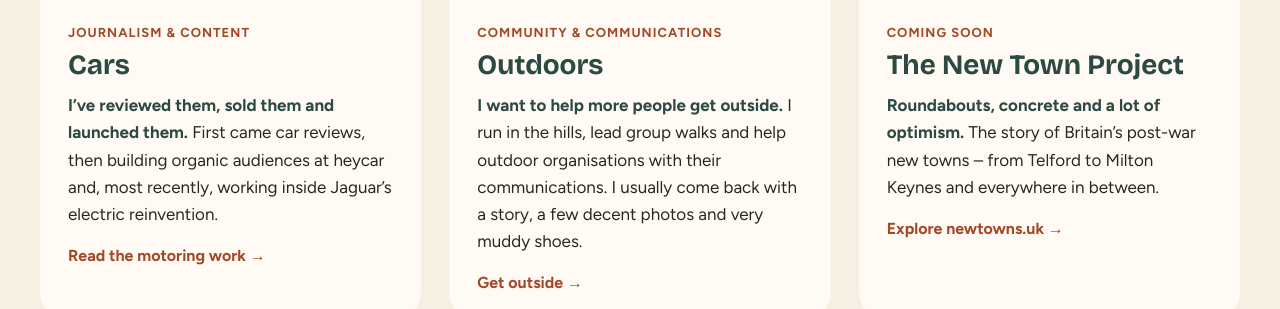
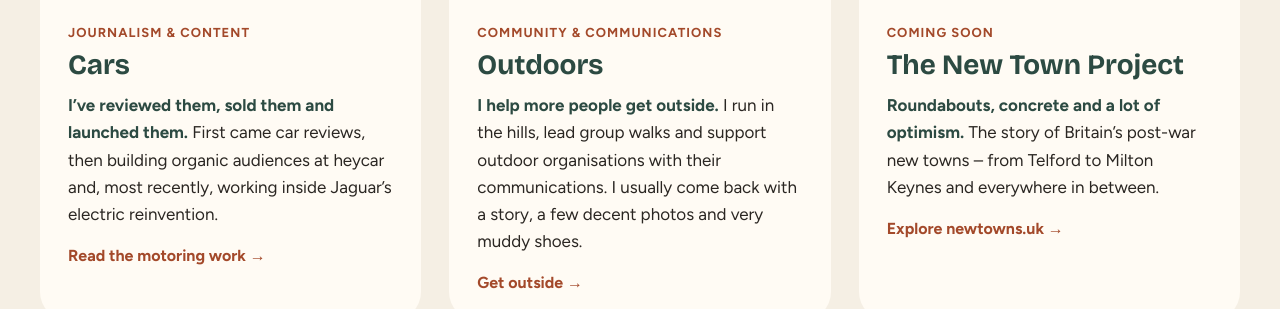
Before and after one commit to andyjwbrady/AndrewBrady.net, a plain HTML site: page index.html in a window 1280 px wide. Shown: the part 1296-1605 px from the top of the page. Drawn offline with nearby package versions, Linux system fonts and the light colour scheme.

Commit message:
copy change

```diff
--- a/index.html
+++ b/index.html
@@ -144,7 +144,7 @@ details.acc[open] .sign::before{content:'\2212'}
 <div style="padding: 28px">
 <p style="font-size: 13px; font-weight: 700; letter-spacing: 0.08em; text-transform: uppercase; margin: 0 0 8px; color: var(--accent)">Community &amp; communications</p>
 <h3 style="font-family: 'Bricolage Grotesque', sans-serif; font-size: 28px; font-weight: 700; margin: 0 0 10px; color: var(--primary)">Outdoors</h3>
-<p style="font-size: 17px; line-height: 1.6; margin: 0 0 18px"><strong style="color: var(--primary)">I want to help more people get outside.</strong> I run in the hills, lead group walks and help outdoor organisations with their communications. I usually come back with a story, a few decent photos and very muddy shoes.</p>
+<p style="font-size: 17px; line-height: 1.6; margin: 0 0 18px"><strong style="color: var(--primary)">I help more people get outside.</strong> I run in the hills, lead group walks and support outdoor organisations with their communications. I usually come back with a story, a few decent photos and very muddy shoes.</p>
 <span style="font-weight: 700; color: var(--accent)">Get outside →</span>
 </div>
 </a>
```
